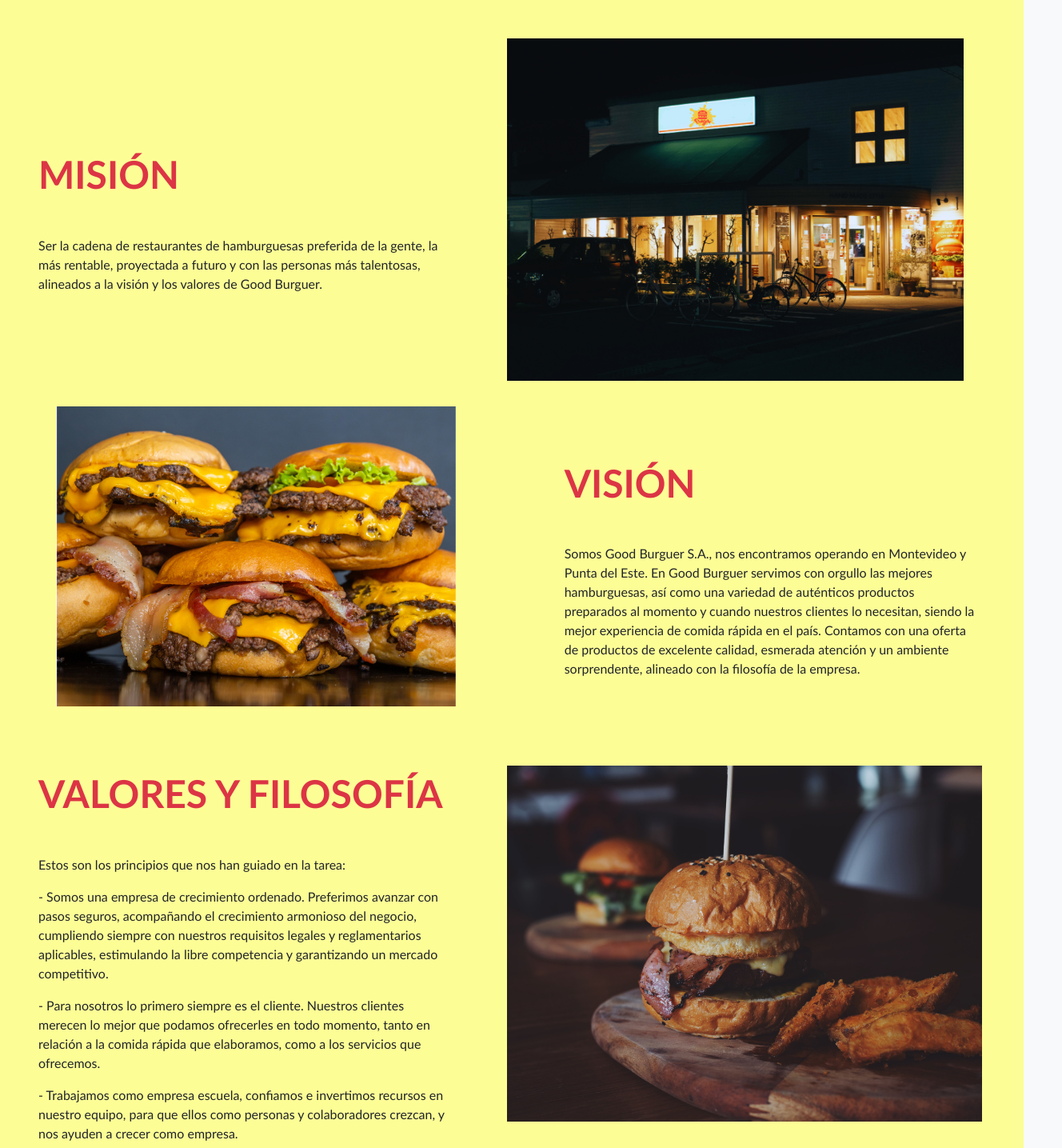
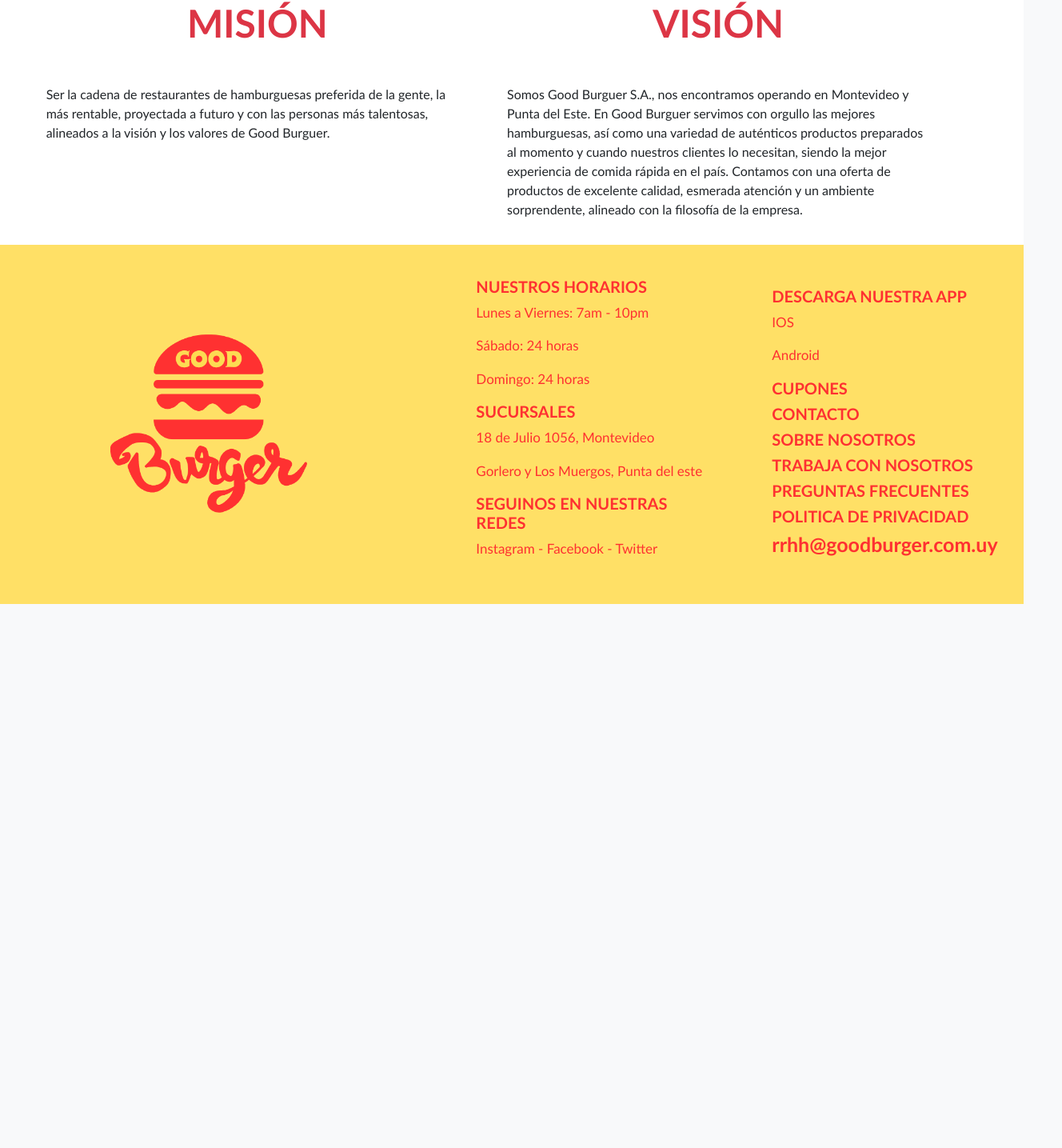
Before and after one commit to JoshNV08/FinalProject-FrontEnd, a React (Vite) app: page /sobrenosotros in a window 1280 px wide. Shown: the part 286-1721 px from the top of the page at 80% size, 1328 px wide, since content can reach past the window. After the commit the page ends 1041 px from the top, so only its background shows below. Built offline with nearby package versions, Linux system fonts and the light colour scheme.

Commit message:
CambioDeInfo

```diff
--- a/src/components/Others/InfoExtend.jsx
+++ b/src/components/Others/InfoExtend.jsx
@@ -4,44 +4,29 @@
 
 function InfoExtend() {
   return (
-    <Container fluid className="ps-0" style={{ backgroundColor: "#fdfd96" }}>
+    <Container fluid className="ps-0" style={{ backgroundColor: "#ffffff" }}>
       <Row className="align-items-center py-3">
-        <div className="text-md-center text-center mx-sm-5 p-5">
+        <div className="text-md-center text-center">
           <h1 style={{ fontWeight: "bold" }}>¿Quienes Somos?</h1>
         </div>
-        <Col md={5} className=" text-md-start text-center mx-sm-5">
+        <div className="d-flex justify-content-center">
+          <Col md={5} className=" text-md-start text-center">
             <h2
               style={{ fontWeight: "bold" }}
-            className="display-5 text-danger my-5"
+              className="display-5 text-danger my-5 text-center"
             >
               MISIÓN
             </h2>
             <p>
-            Ser la cadena de restaurantes de hamburguesas preferida de la gente,
-            la más rentable, proyectada a futuro y con las personas más
+              Ser la cadena de restaurantes de hamburguesas preferida de la
+              gente, la más rentable, proyectada a futuro y con las personas más
               talentosas, alineados a la visión y los valores de Good Burguer.
             </p>
-        </Col>
-        <Col>
-          <img
-            src="../src/assets/Local.png"
-            alt="Hamburguesa"
-            style={{ width: "90%" }}
-          />
-        </Col>
-      </Row>
-      <Row className="align-items-center py-3">
-        <Col>
-          <img
-            src="../src/assets/BurguerAbout.png"
-            alt="Hamburguesa"
-            style={{ width: "90%", paddingLeft: "70px" }}
-          />
           </Col>
           <Col md={5} className=" text-md-start text-center mx-sm-5">
             <h2
               style={{ fontWeight: "bold" }}
-            className="display-5 text-danger my-5"
+              className="display-5 text-danger my-5 text-center"
             >
               VISIÓN
             </h2>
@@ -51,46 +36,12 @@
               hamburguesas, así como una variedad de auténticos productos
               preparados al momento y cuando nuestros clientes lo necesitan,
               siendo la mejor experiencia de comida rápida en el país. Contamos
-            con una oferta de productos de excelente calidad, esmerada atención
-            y un ambiente sorprendente, alineado con la filosofía de la empresa.
+              con una oferta de productos de excelente calidad, esmerada
+              atención y un ambiente sorprendente, alineado con la filosofía de
+              la empresa.
             </p>
           </Col>
-      </Row>
-      <Row className="align-items-center py-3">
-        <Col md={5} className=" text-md-start text-center mx-sm-5">
-          <h2
-            style={{ fontWeight: "bold" }}
-            className="display-5 text-danger my-5"
-          >
-            VALORES Y FILOSOFÍA
-          </h2>
-          <p>Estos son los principios que nos han guiado en la tarea:</p>
-          <p>
-            - Somos una empresa de crecimiento ordenado. Preferimos avanzar con
-            pasos seguros, acompañando el crecimiento armonioso del negocio,
-            cumpliendo siempre con nuestros requisitos legales y reglamentarios
-            aplicables, estimulando la libre competencia y garantizando un
-            mercado competitivo.
-          </p>
-          <p>
-            - Para nosotros lo primero siempre es el cliente. Nuestros clientes
-            merecen lo mejor que podamos ofrecerles en todo momento, tanto en
-            relación a la comida rápida que elaboramos, como a los servicios que
-            ofrecemos.
-          </p>
-          <p>
-            - Trabajamos como empresa escuela, confiamos e invertimos recursos
-            en nuestro equipo, para que ellos como personas y colaboradores
-            crezcan, y nos ayuden a crecer como empresa.
-          </p>
-        </Col>
-        <Col>
-          <img
-            src="../src/assets/BurguerAbout2.png"
-            alt="Hamburguesa"
-            style={{ width: "100%", paddingRight: "40px" }}
-          />
-        </Col>
+        </div>
       </Row>
     </Container>
   );
```
Lines whose indentation alone changed are shown as unchanged.
